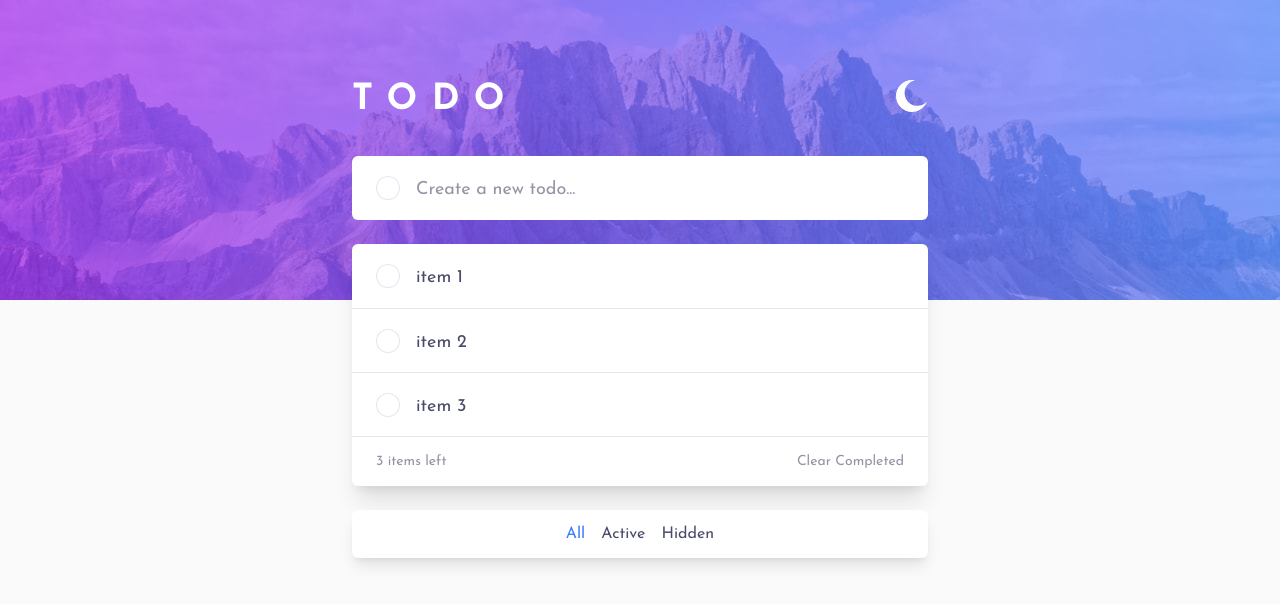
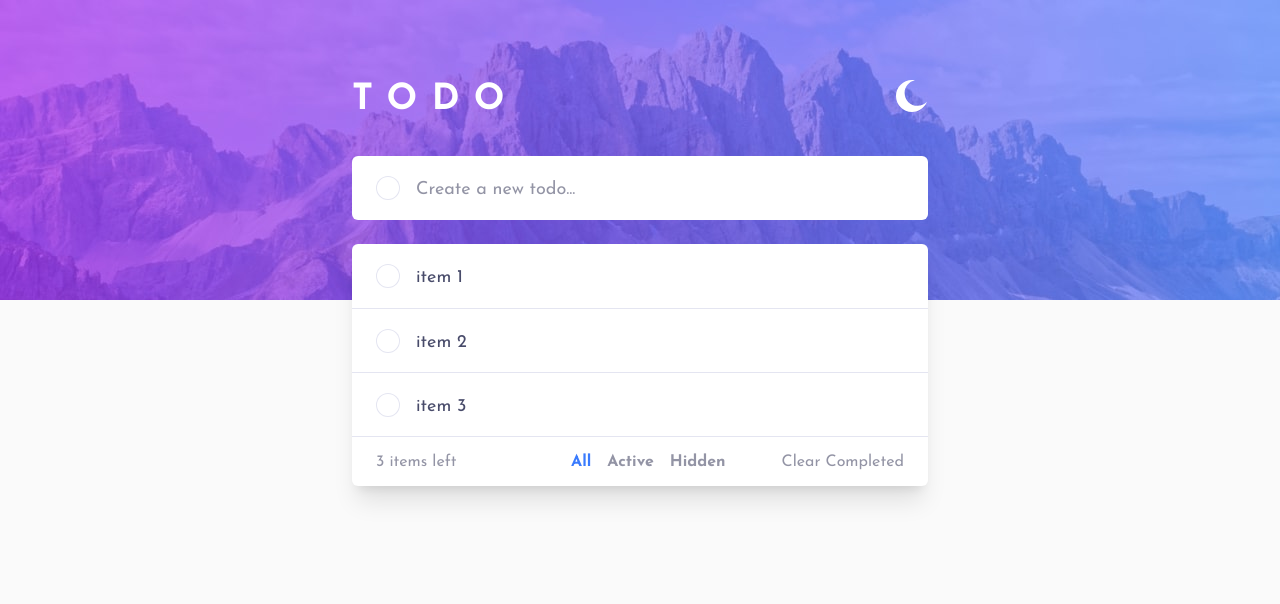
Before and after one commit to danaYatsuta/fm-todo-app, a Vue app: page / in a window 1280 px wide. Shown: the top 604 px of the page. Built offline with nearby package versions, Linux system fonts and the light colour scheme.

Commit message:
Desktop filter options

```diff
--- a/src/components/FilterRadioButton.vue
+++ b/src/components/FilterRadioButton.vue
@@ -6,7 +6,7 @@ export default {
       type: Boolean,
       default: false
     }
-  }
+  },
 }
 </script>
 
--- a/src/components/TheTodoList.vue
+++ b/src/components/TheTodoList.vue
@@ -1,13 +1,35 @@
 <script>
 import TodoListForm from './TodoListForm.vue'
 import TodoListItem from './TodoListItem.vue'
-import FilterRadioButton from './FilterRadioButton.vue'
+import TodoListFilter from './TodoListFilter.vue'
+
+import resolveConfig from 'tailwindcss/resolveConfig'
+import tailwindConfig from '@tailwindConfig'
+
+const fullConfig = resolveConfig(tailwindConfig)
 
 export default {
   components: {
     TodoListForm,
     TodoListItem,
-    FilterRadioButton
+    TodoListFilter
+  },
+  data() {
+    return {
+      isMdScreen: false
+    }
+  },
+  methods: {
+    onResize() {
+      this.isMdScreen = window.matchMedia(`(min-width: ${fullConfig.theme.screens.md})`).matches
+    }
+  },
+  mounted() {
+    this.onResize()
+    window.addEventListener('resize', this.onResize)
+  },
+  beforeUnmount() {
+    window.removeEventListener('resize', this.onResize)
   }
 }
 </script>
@@ -22,20 +44,20 @@ export default {
         <TodoListItem :id="2">item 2</TodoListItem>
         <TodoListItem :id="3">item 3</TodoListItem>
         <div
-          class="flex h-[3.125rem] items-center justify-between px-5 text-sm text-dark-grayish-blue md:px-6"
+          class="flex h-[3.125rem] items-center justify-between px-5 text-sm text-dark-grayish-blue md:px-6 md:text-base"
         >
           <p>3 items left</p>
 
-          <button>Clear Completed</button>
+          <div class="flex items-center gap-14">
+            <TodoListFilter v-if="isMdScreen" />
+
+            <button>Clear Completed</button>
+          </div>
         </div>
       </AppCard>
 
-      <AppCard class="shadow-lg">
-        <div class="flex h-12 items-center justify-center gap-4 text-base">
-          <FilterRadioButton id="all" :isChecked="true">All</FilterRadioButton>
-          <FilterRadioButton id="active">Active</FilterRadioButton>
-          <FilterRadioButton id="hidden">Hidden</FilterRadioButton>
-        </div>
+      <AppCard v-if="!isMdScreen" class="shadow-lg md:hidden">
+        <TodoListFilter />
       </AppCard>
     </div>
   </div>
--- /dev/null
+++ b/src/components/TodoListFilter.vue
@@ -0,0 +1,26 @@
+<script>
+import FilterRadioButton from './FilterRadioButton.vue'
+
+export default {
+  components: {
+    FilterRadioButton
+  },
+  data() {
+    return {
+      selectedFilter: null
+    }
+  }
+}
+</script>
+
+<template>
+  <div>
+    <div
+      class="flex h-12 items-center justify-center gap-4 text-base font-bold text-dark-grayish-blue"
+    >
+      <FilterRadioButton id="all" :isChecked="true">All</FilterRadioButton>
+      <FilterRadioButton id="active">Active</FilterRadioButton>
+      <FilterRadioButton id="hidden">Hidden</FilterRadioButton>
+    </div>
+  </div>
+</template>
--- a/vite.config.js
+++ b/vite.config.js
@@ -2,6 +2,7 @@ import { fileURLToPath, URL } from 'node:url'
 
 import { defineConfig } from 'vite'
 import vue from '@vitejs/plugin-vue'
+import path from 'node:path'
 
 // https://vitejs.dev/config/
 export default defineConfig({
@@ -9,7 +10,16 @@ export default defineConfig({
   plugins: [vue()],
   resolve: {
     alias: {
-      '@': fileURLToPath(new URL('./src', import.meta.url))
+      '@': fileURLToPath(new URL('./src', import.meta.url)),
+      '@tailwindConfig': path.resolve(__dirname, 'tailwind.config.js')
+    }
+  },
+  optimizeDeps: {
+    include: ['@tailwindConfig']
+  },
+  build: {
+    commonjsOptions: {
+      transformMixedEsModules: true
     }
   }
 })
```
